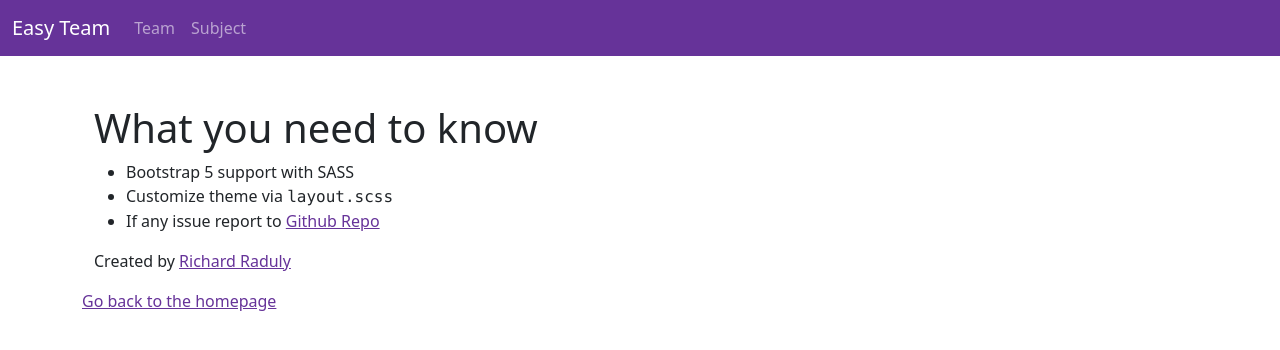
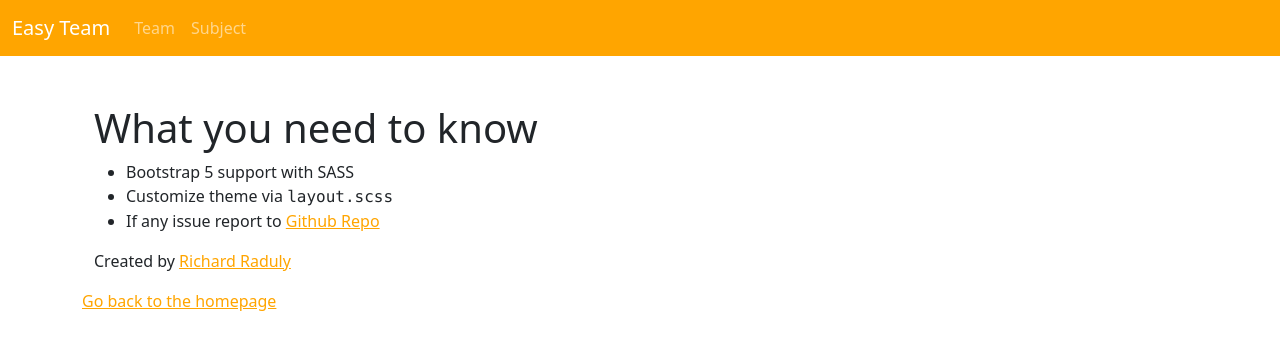
Before and after one commit to vkk316/asm1b, a Gatsby site: page /about in a window 1280 px wide. Built offline with nearby package versions, Linux system fonts and the light colour scheme; Gatsby itself is replaced by a stand-in of ours.

Commit message:
theme and cc

```diff
--- a/src/components/layout.scss
+++ b/src/components/layout.scss
@@ -1,3 +1,3 @@
 //Here you can customize bootstrap
-$primary: #663399;
+$primary: #FFA500;
 @import "~bootstrap/scss/bootstrap";
```
